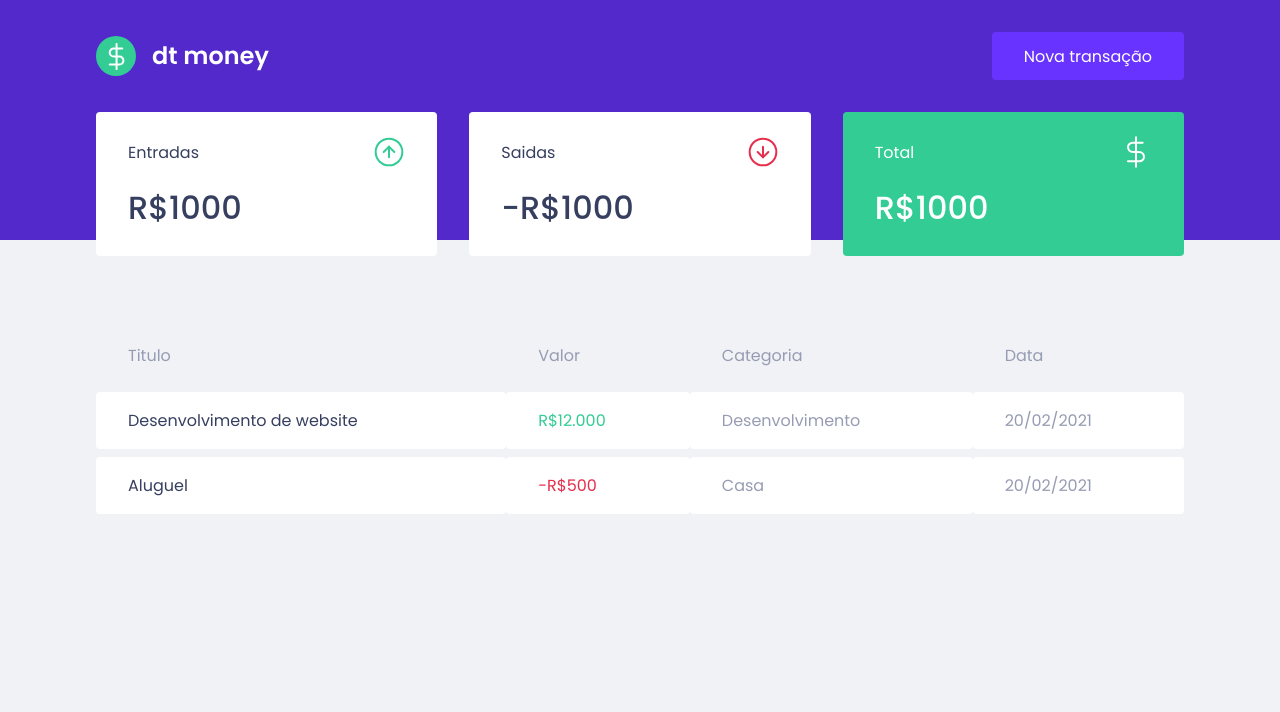
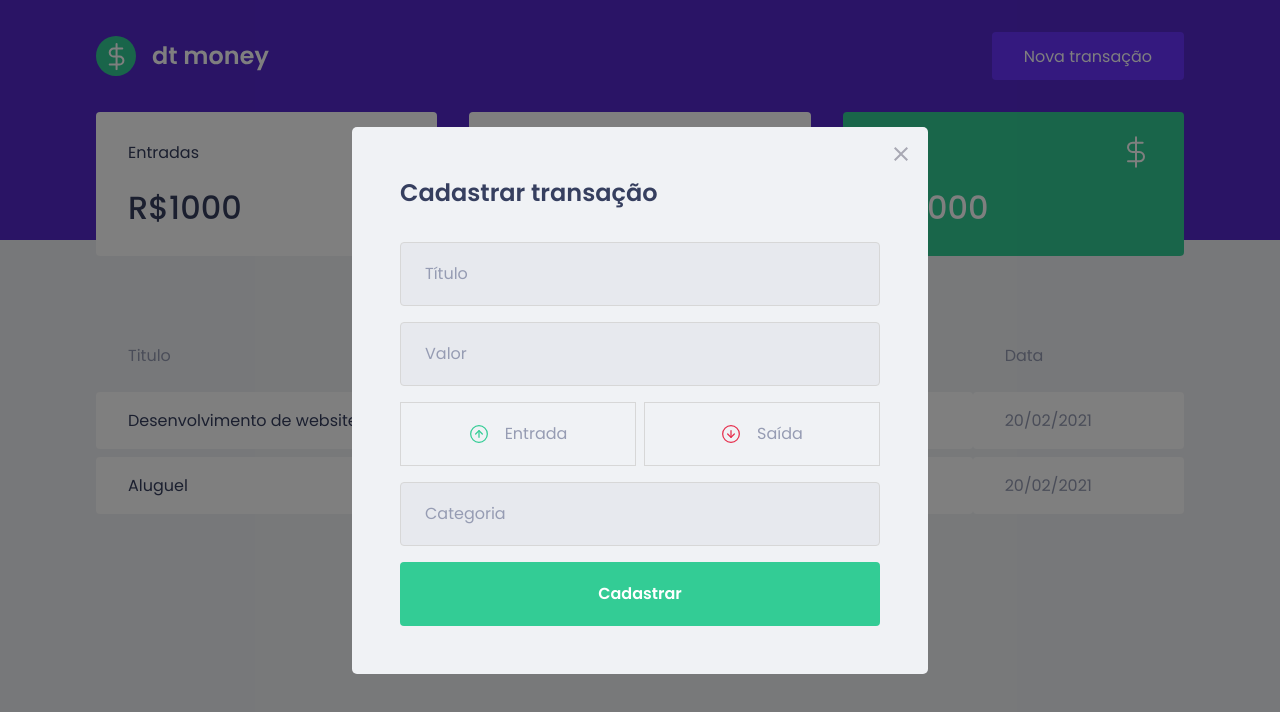
Before and after one commit to mathlima1/dtmoney, a React (Create React App) app: page / in a window 1280 px wide. Both pictures are taken after a click on the button "Nova transação". Shown: the top 712 px of the page. Built offline with nearby package versions, Linux system fonts and the light colour scheme; no server answers; what miragejs would draw is missing.

Commit message:
Modal de novas transações completamente estilizado

```diff
--- a/package.json
+++ b/package.json
@@ -5,6 +5,7 @@
   "dependencies": {
     "axios": "^0.21.1",
     "miragejs": "^0.1.41",
+    "polished": "^4.1.1",
     "react": "^17.0.2",
     "react-dom": "^17.0.2",
     "react-modal": "^3.12.1",
@@ -20,6 +21,7 @@
     "@types/node": "^12.0.0",
     "@types/react": "^17.0.0",
     "@types/react-dom": "^17.0.0",
+    "@types/react-modal": "^3.12.0",
     "@types/styled-components": "^5.1.9",
     "typescript": "^4.1.2"
   },
--- a/src/App.tsx
+++ b/src/App.tsx
@@ -1,16 +1,31 @@
-import React from 'react';
+import { useState } from 'react';
 import { Dashboard } from './components/Dashboard';
 import { Header } from './components/Header';
+import { NewTransactionModal } from './components/NewTransactionModal';
 import { GlobalStyle } from './style/global';
 
 
 
 export function App() {
+  const [isNewTransactionModalOpen, setIsNewTransactionModalOpen] = useState(false);
+
+  function handleCloseNewTransactionModal() {
+    setIsNewTransactionModalOpen(false)
+  }
+  function handleOpenNewTransactionModal() {
+    setIsNewTransactionModalOpen(true)
+  }
+
   return (
-    <div className="App">
+    <>
       <GlobalStyle />
-      <Header />
+      <Header onOpenNewTransactionModal={handleOpenNewTransactionModal} />
+      <NewTransactionModal
+        onCloseNewTransactionModal={handleCloseNewTransactionModal}
+        onModalIsOpen={isNewTransactionModalOpen}
+      />
+
       <Dashboard />
-    </div>
+    </>
   );
 }
--- a/src/components/Header/index.tsx
+++ b/src/components/Header/index.tsx
@@ -1,12 +1,18 @@
 import Logo from "../../assets/logo.svg"
 import { Container, Content } from "./styles"
 
-export function Header() {
+interface HeaderProps {
+    onOpenNewTransactionModal: () => void
+}
+
+export function Header({ onOpenNewTransactionModal }: HeaderProps) {
+
+
     return (
         <Container>
             <Content>
                 <img src={Logo} alt="dt money" />
-                <button> Nova transação </button>
+                <button onClick={onOpenNewTransactionModal}> Nova transação </button>
             </Content>
         </Container>
     )
--- /dev/null
+++ b/src/components/NewTransactionModal/index.tsx
@@ -0,0 +1,56 @@
+import Modal from 'react-modal';
+import { Container, TypeTransactionContainer } from './styles'
+import incomeIcon from '../../assets/income.svg'
+import outcomeIcon from '../../assets/outcome.svg'
+import closeIcon from '../../assets/close.svg';
+
+interface NewTransactionModalProps {
+    onCloseNewTransactionModal: () => void,
+    onModalIsOpen: boolean
+}
+Modal.setAppElement('#root')
+export function NewTransactionModal({ onCloseNewTransactionModal, onModalIsOpen }: NewTransactionModalProps) {
+
+
+    return (
+        <Modal
+            isOpen={onModalIsOpen}
+            onRequestClose={onCloseNewTransactionModal}
+            overlayClassName="react-modal-overlay"
+            className="react-modal-content"
+        >
+            <button
+                className="react-modal-close"
+                type="button"
+                onClick={onCloseNewTransactionModal}
+            >
+                <img src={closeIcon} alt="Fechar modal" />
+            </button>
+            <Container>
+                <h2>Cadastrar transação</h2>
+                <input type="text" placeholder="Título" />
+                <input type="number" placeholder="Valor" />
+
+                <TypeTransactionContainer>
+                    <button
+                        type="button"
+                    >
+                        <img src={incomeIcon} alt="Entrada" />
+                        <span>Entrada</span>
+                    </button>
+                    <button
+                        type="button"
+                    >
+                        <img src={outcomeIcon} alt="Saída" />
+                        <span>Saída</span>
+                    </button>
+
+                </TypeTransactionContainer>
+
+                <input type="text" placeholder="Categoria" />
+                <button type="submit">Cadastrar</button>
+
+            </Container>
+        </Modal>
+    )
+}
--- /dev/null
+++ b/src/components/NewTransactionModal/styles.ts
@@ -0,0 +1,82 @@
+import styled from "styled-components";
+import { darken } from 'polished';
+
+export const Container = styled.form`
+    h2{
+        color: var(--title);
+        font-size: 1.5rem;
+        margin-bottom: 2rem;
+    }
+    input{
+        width: 100%;
+        padding: 0 1.5rem;
+        height: 4rem;
+        border-radius: 0.25rem;
+
+        background-color: #e7e9ee;
+        border: 1px solid #D7D7D7;
+
+        font-size: 1rem;
+        font-weight: 400;
+
+        &::placeholder{
+            color: var(--text);
+        }
+        & + input{
+            margin-top: 1rem;
+        }
+
+    }
+
+    button[type="submit"]{
+        width: 100%;
+        height: 4rem;
+        border: none;
+        border-radius: 0.25rem;
+        margin-top: 1rem;
+
+        background-color: var(--green);
+        color: #ffffff;
+        font-size: 1rem;
+        font-weight:600;
+
+        transition: filter 0.2s;
+
+        &:hover{
+            filter: brightness(0.9)
+        }
+    }
+`;
+
+export const TypeTransactionContainer = styled.div`
+    margin: 1rem 0;
+    display: grid;
+    grid-template-columns: repeat(2, 1fr);
+    gap: 0.5rem;
+
+    button{
+        height: 4rem;
+        background: transparent;
+        border: 1px solid #d7d7d7;
+
+        display: flex;
+        justify-content: center;
+        align-items: center;
+
+        transition: border-color 0.2s;
+        &:hover{
+            border-color: ${darken(0.4, '#D7D7D7')};
+        }
+
+        img{
+            width: 20px;
+            height: 20px;
+        }
+
+        span{
+            margin-left: 1rem;
+            font-size: 1rem;
+            color: var(--text);
+        }
+    }
+`;
--- a/src/style/global.ts
+++ b/src/style/global.ts
@@ -37,4 +37,37 @@
         opacity: 0.6;
         cursor: not-allowed;
     }
+    .react-modal-overlay{
+        background-color: rgba(0, 0, 0, 0.5);
+        position: fixed;
+        top: 0;
+        left: 0;
+        right: 0;
+        bottom: 0;
+        display: flex;
+        justify-content: center;
+        align-items: center;
+    }
+    .react-modal-content{
+        background-color: var(--background);
+        position: relative;
+        width: 100%;
+        max-width: 576px;
+        padding: 3rem;
+        border:none;
+        border-radius: 5px;
+        outline-color: var(--background);
+    }
+    .react-modal-close{
+        position: absolute;
+        top: 1.25rem;
+        right: 1.25rem;
+        border: none;
+        background:transparent;
+
+        transition: filter 0.2s;
+        &:hover{
+            filter: brightness(0.7)
+        }
+    }
 `
```
Also changed, not shown: 1 other file (tests, documents, lock files or other folders).
